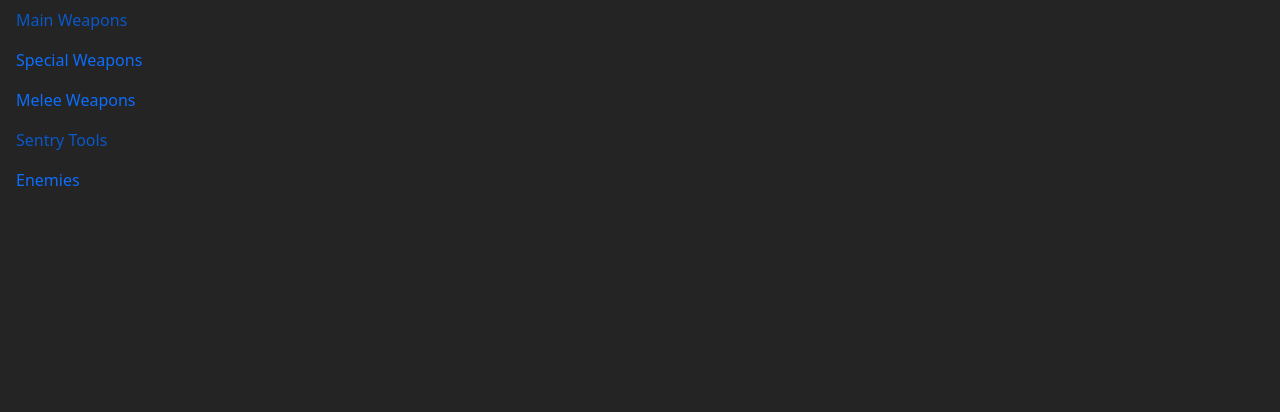
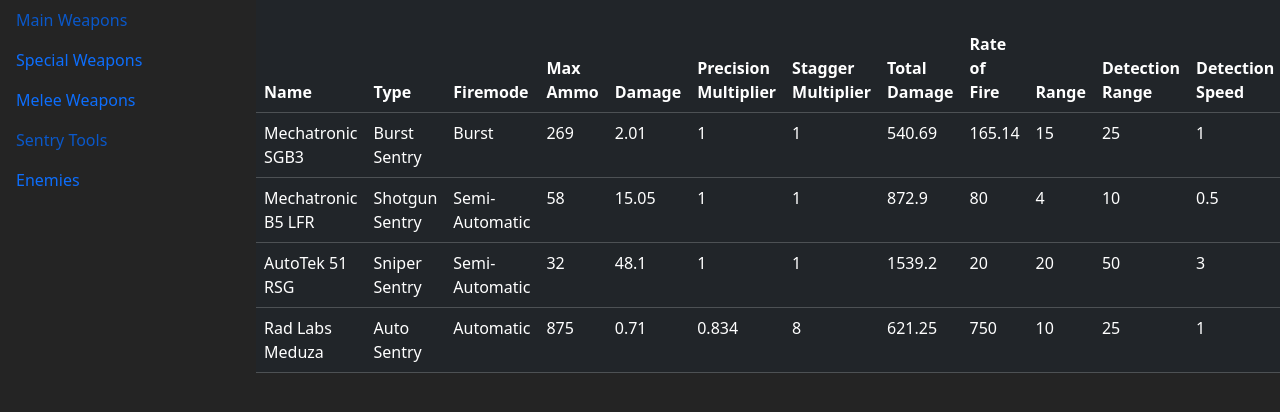
Before and after one commit to SimplyNate/gtfo-stats, a Vue app: page / in a window 1280 px wide. Both pictures are taken after a click on the button "Sentry Tools". Shown: the top 412 px of the page. Built offline with nearby package versions, Linux system fonts and the light colour scheme.

Commit message:
Add basic Tool and Enemy view

```diff
--- a/src/data/enemies.ts
+++ b/src/data/enemies.ts
@@ -25,5 +25,5 @@ interface Enemy {
 }
 
 import _enemies from './enemies.json';
-const enemies: Enemy[] = _enemies;
+const enemies: Enemy[] = <Enemy[]>_enemies;
 export default enemies;
--- a/src/data/tool.ts
+++ b/src/data/tool.ts
@@ -1,4 +1,5 @@
 interface SentryTool {
+    [index: string]: string | number;
     Name: string;
     Type: string;
     Firemode: string;
--- a/src/pages/Enemies.vue
+++ b/src/pages/Enemies.vue
@@ -1,9 +1,24 @@
 <script setup lang="ts">
-
+import enemies from '../data/enemies';
 </script>
 
 <template>
-
+    <div class="container-fluid border rounded" v-for="enemy of enemies" :key="enemy.Name">
+        <div class="row">
+            <div class="col">
+                <h4>{{ enemy.Name }}</h4>
+            </div>
+            <div class="col">
+                <div>Health: {{ enemy.Health }}</div>
+                <div>Stagger HP: {{ enemy["Stagger HP"] }}</div>
+            </div>
+            <div class="col">
+                <div class="row" v-for="weakPoint of Object.keys(enemy['Weak Points'])">
+                    {{ weakPoint }}: Multiplier: {{ enemy['Weak Points'][weakPoint].Multiplier }}
+                </div>
+            </div>
+        </div>
+    </div>
 </template>
 
 <style scoped>
--- a/src/pages/Tools.vue
+++ b/src/pages/Tools.vue
@@ -1,9 +1,23 @@
 <script setup lang="ts">
+import tools from '../data/tool';
+import enemies from '../data/enemies';
 
+const headers = Object.keys(tools[0]);
 </script>
 
 <template>
-
+    <table class="table table-dark">
+        <thead>
+        <tr>
+            <th v-for="header of headers" :key="header">{{ header }}</th>
+        </tr>
+        </thead>
+        <tbody>
+        <tr v-for="tool of tools" :key="tool.Name">
+            <td v-for="header of headers" :key="header">{{ tool[header] }}</td>
+        </tr>
+        </tbody>
+    </table>
 </template>
 
 <style scoped>
```
